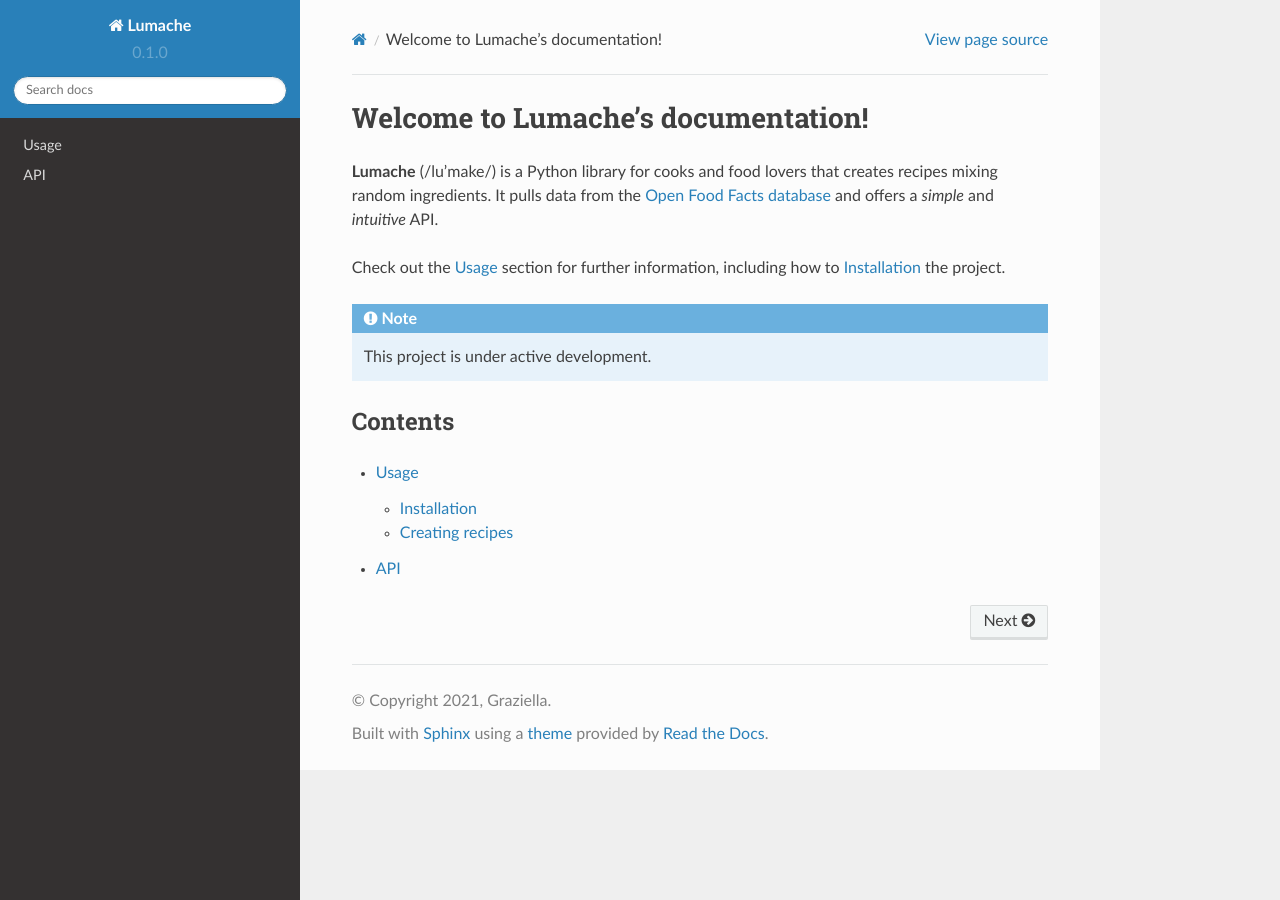
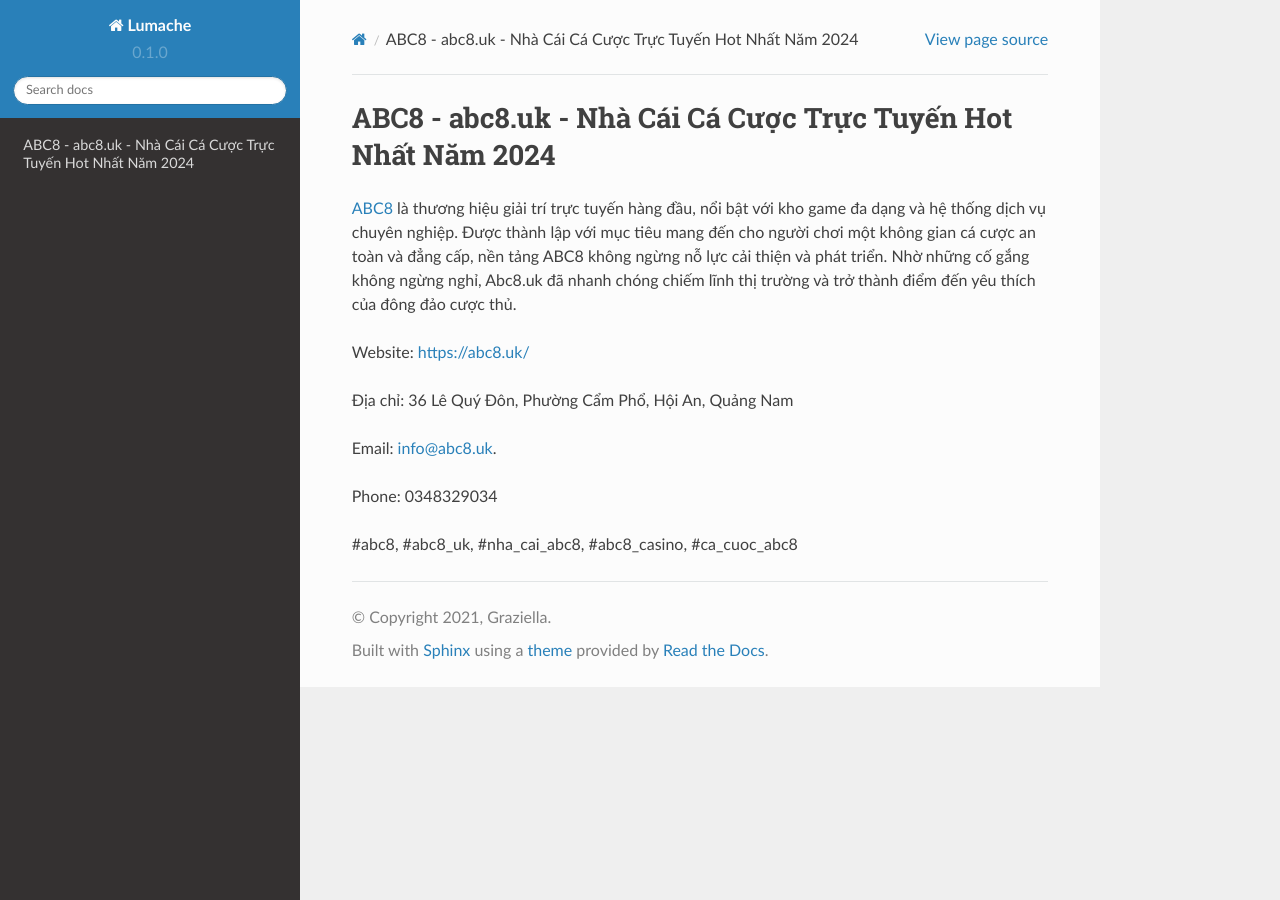
Before and after one commit to socialentity/abc8uk, a Sphinx documentation site: the page built from docs/source/index.rst, in a window 1280 px wide. Built offline with Sphinx 7.4.7 and the Read the Docs theme 2.0.0, drawn with Linux system fonts in a browser that asks for light colours.

Commit message:
Update index.rst

```diff
--- a/docs/source/index.rst
+++ b/docs/source/index.rst
@@ -1,22 +1,14 @@
-Welcome to Lumache's documentation!
+ABC8 - abc8.uk - Nhà Cái Cá Cược Trực Tuyến Hot Nhất Năm 2024
 ===================================
 
-**Lumache** (/lu'make/) is a Python library for cooks and food lovers
-that creates recipes mixing random ingredients.
-It pulls data from the `Open Food Facts database <https://world.openfoodfacts.org/>`_
-and offers a *simple* and *intuitive* API.
+`ABC8 <https://abc8.uk/>`_ là thương hiệu giải trí trực tuyến hàng đầu, nổi bật với kho game đa dạng và hệ thống dịch vụ chuyên nghiệp. Được thành lập với mục tiêu mang đến cho người chơi một không gian cá cược an toàn và đẳng cấp, nền tảng ABC8 không ngừng nỗ lực cải thiện và phát triển. Nhờ những cố gắng không ngừng nghỉ, Abc8.uk đã nhanh chóng chiếm lĩnh thị trường và trở thành điểm đến yêu thích của đông đảo cược thủ.
 
-Check out the :doc:`usage` section for further information, including
-how to :ref:`installation` the project.
+Website: https://abc8.uk/
 
-.. note::
+Địa chỉ: 36 Lê Quý Đôn, Phường Cẩm Phổ, Hội An, Quảng Nam
 
-   This project is under active development.
+Email: info@abc8.uk.
 
-Contents
---------
+Phone: 0348329034
 
-.. toctree::
-
-   usage
-   api
+#abc8, #abc8_uk, #nha_cai_abc8, #abc8_casino, #ca_cuoc_abc8
```
